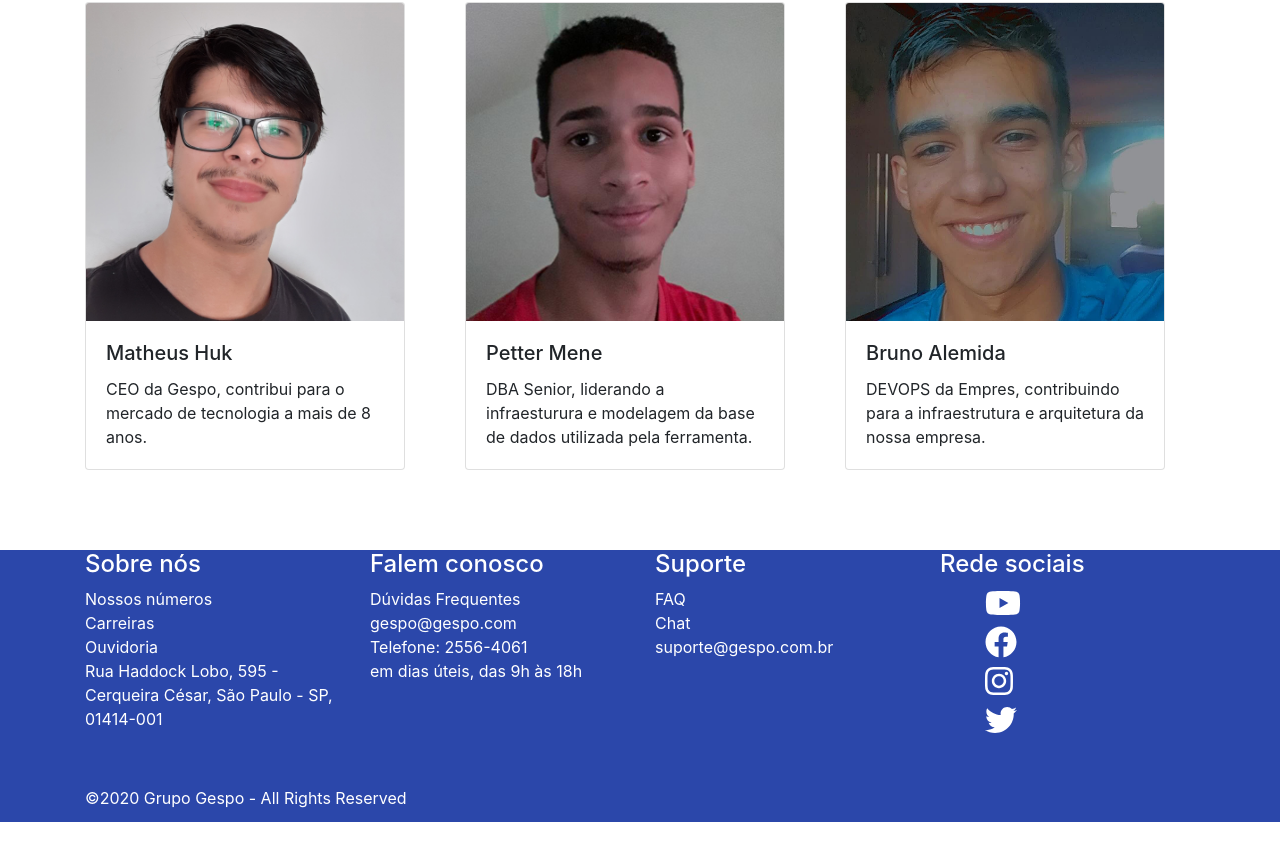
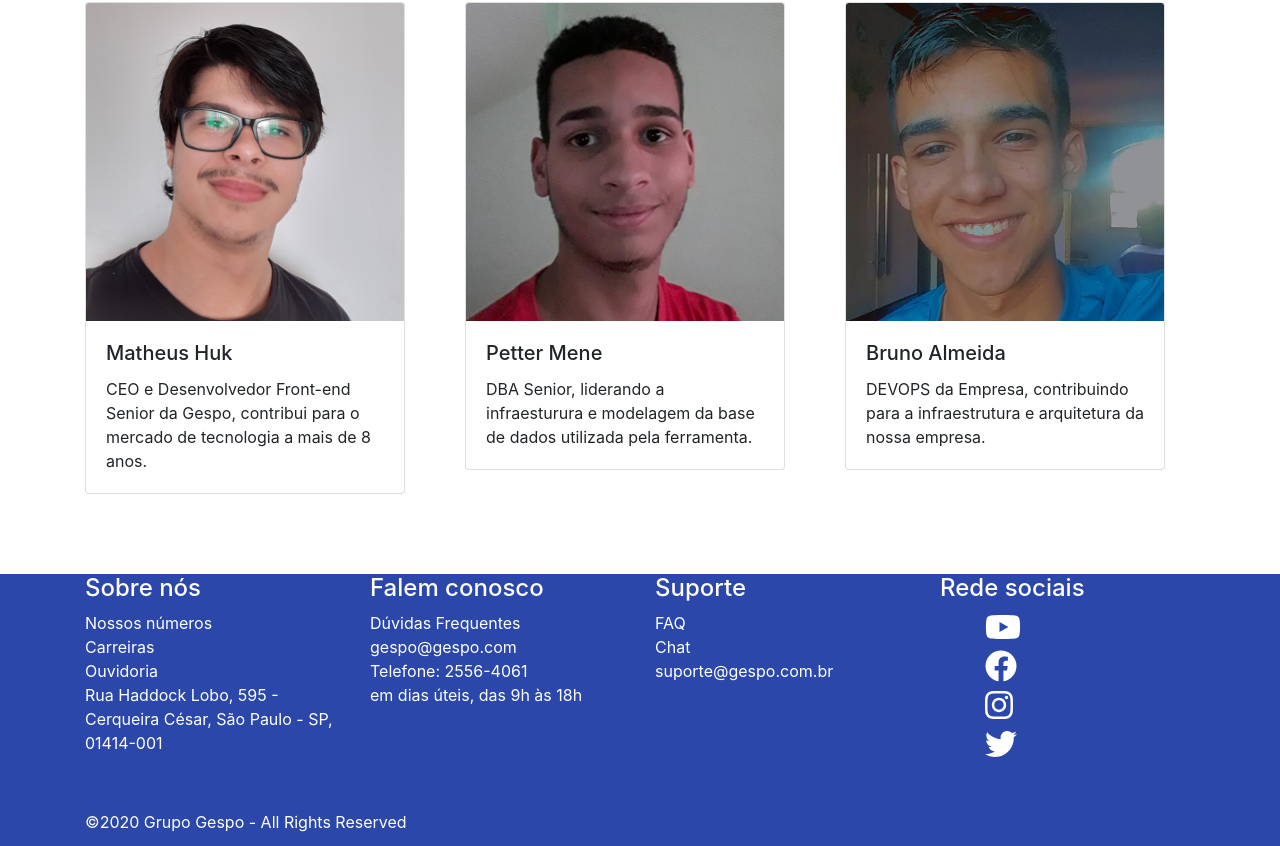
Before and after one commit to MatheusHuk/gespo-site, a React (Create React App) app: page / in a window 1280 px wide. Shown: the part 2133-2979 px from the top of the page. Before the commit the page ends 2955 px from the top, so only its background shows below. Built offline with nearby package versions, Linux system fonts and the light colour scheme.

Commit message:
Text correction

```diff
--- a/src/App.js
+++ b/src/App.js
@@ -31,8 +31,8 @@ function App() {
 								 texto = {"Consultoria Gerencial"}
 								 textoBotao = {"Nossa História"}
 								 textoDetalhado = {"O Projeto Gespo teve início, no primeiro semstre de 2020, com a união"+
-								" de 5 colegas de faculdade que enxergaram um problema gerencial nas empresas mundiais. Dessa forma"+
-								" uniram-se 5 diferentes expertises, para, o desenvolvimento de uma ferramenta que solucionasse esses problemas"}
+								" de 6 colegas de faculdade que enxergaram um problema gerencial nas empresas mundiais. Dessa forma"+
+								" uniram-se 6 diferentes expertises, para, o desenvolvimento de uma ferramenta que solucionasse esses problemas"}
 								 icone = {img.work}/>
 
 
@@ -88,7 +88,7 @@ function App() {
 			<Row>
 				<Col>
 				<CardImgBack nome = {"Matheus Huk"}
-								 texto = {"CEO da Gespo, contribui para o mercado de tecnologia a mais de 8 anos."}
+								 texto = {"CEO e Desenvolvedor Front-end Senior da Gespo, contribui para o mercado de tecnologia a mais de 8 anos."}
 								 img = {img.huk}/>
 				</Col>
 				<Col>
@@ -98,8 +98,8 @@ function App() {
 
 				</Col>
 				<Col>
-				<CardImgBack nome = {"Bruno Alemida"}
-								 texto = {"DEVOPS da Empres, contribuindo para a infraestrutura e arquitetura da nossa empresa."}
+				<CardImgBack nome = {"Bruno Almeida"}
+								 texto = {"DEVOPS da Empresa, contribuindo para a infraestrutura e arquitetura da nossa empresa."}
 								 img = {img.bruno}/>
 
 
```
